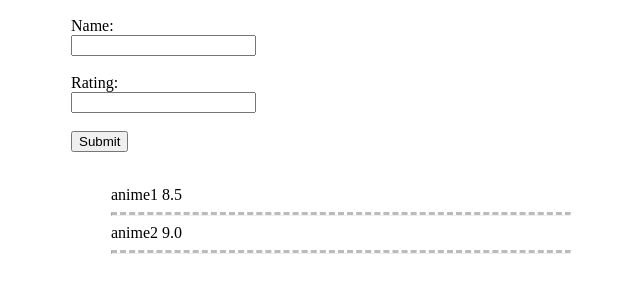
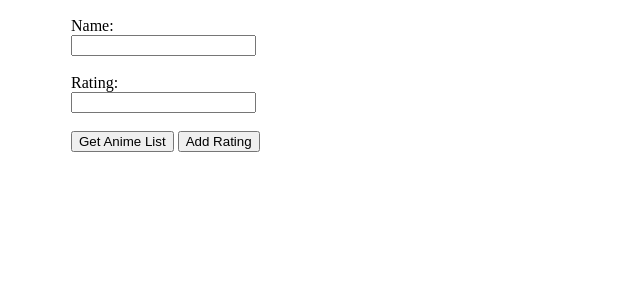
Before and after one commit to Stanliest/my-anime-ratings, a plain HTML site: page index.html in a window 1280 px wide. Shown: the part 50-342 px from the top of the page, without its empty margins (319-959 px from the left). Drawn offline with nearby package versions, Linux system fonts and the light colour scheme.

Commit message:
call get api using fetch

```diff
--- a/index.html
+++ b/index.html
@@ -3,7 +3,7 @@
 
 <head>
   <meta charset="utf-8" />
-  <meta name="viewport" content="width=device-width, initial-scale=1.0" />
+  <!-- <meta name="viewport" content="width=device-width, initial-scale=1.0" /> -->
   <link rel="stylesheet" type="text/css" href="style.css">
   <title>My Anime Ratings</title>
 </head>
@@ -11,25 +11,21 @@
 <body>
   <div id="root"></div>
   <script src="scripts.js"></script>
+  <script src="http://ajax.googleapis.com/ajax/libs/jquery/1.11.1/jquery.min.js"></script>
 
   <div class="container">
     <h2>My Anime Ratings</h2>
 
-    <form>
-      <label>Name: </label><br>
-      <input type=" text" id="nameInput"><br><br>
+    <label>Name: </label><br>
+    <input type=" text" id="nameInput"><br><br>
 
-      <label>Rating: </label><br>
-      <input type="text" id="ratingInpupt"><br><br>
+    <label>Rating: </label><br>
+    <input type="text" id="ratingInpupt"><br><br>
 
-      <input type="submit" value="Submit" onclick="add()">
-    </form><br>
+    <button onclick="getList()">Get Anime List</button>
+    <button onclick="add()">Add Rating</button>
 
-    <ul>
-      <li>anime1 8.5</li>
-      <hr class="dashed">
-      <li>anime2 9.0</li>
-      <hr class="dashed">
+    <ul id="animeList">
     </ul>
 
 
--- a/scripts.js
+++ b/scripts.js
@@ -1,3 +1,34 @@
-add = () => {
+
+
+getList = async () => {
+  fetch('http://localhost:8080/getAll')
+    .then(response => response.json())
+    .then((data) => {
+      console.log(data);
+      for (anime of data) {
+        let li = document.createElement("li");
+        let t = document.createTextNode(anime.name + ": " + anime.rating);
+        li.appendChild(t);
+        document.getElementById("animeList").appendChild(li);
+      }
+    });
+
+
+
   console.log("hi");
 }
+
+add = async () => {
+  let li = document.createElement("li");
+  let nameInput = document.getElementById("nameInput");
+  let ratingInput = document.getElementById("ratingInput");
+  let t = document.createTextNode(nameInput + ratingInput);
+  li.appendChild(t);
+
+  if (nameInput === "" || ratingInput === "") {
+    alert("Please fill out all inputs.")
+  } else {
+    document.getElementById("animeList").appendChild(li);
+  }
+  console.log("hi");
+}
```
Also changed, not shown: 2 other files.
